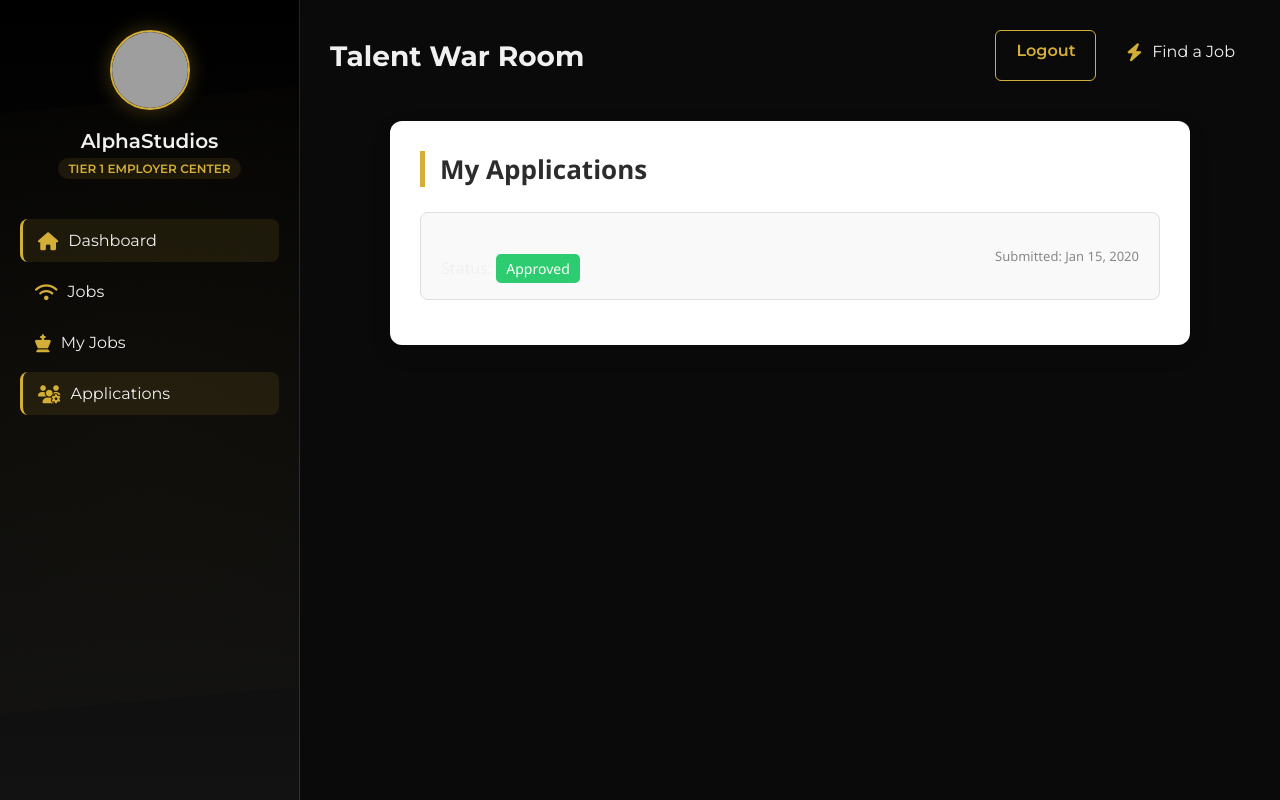
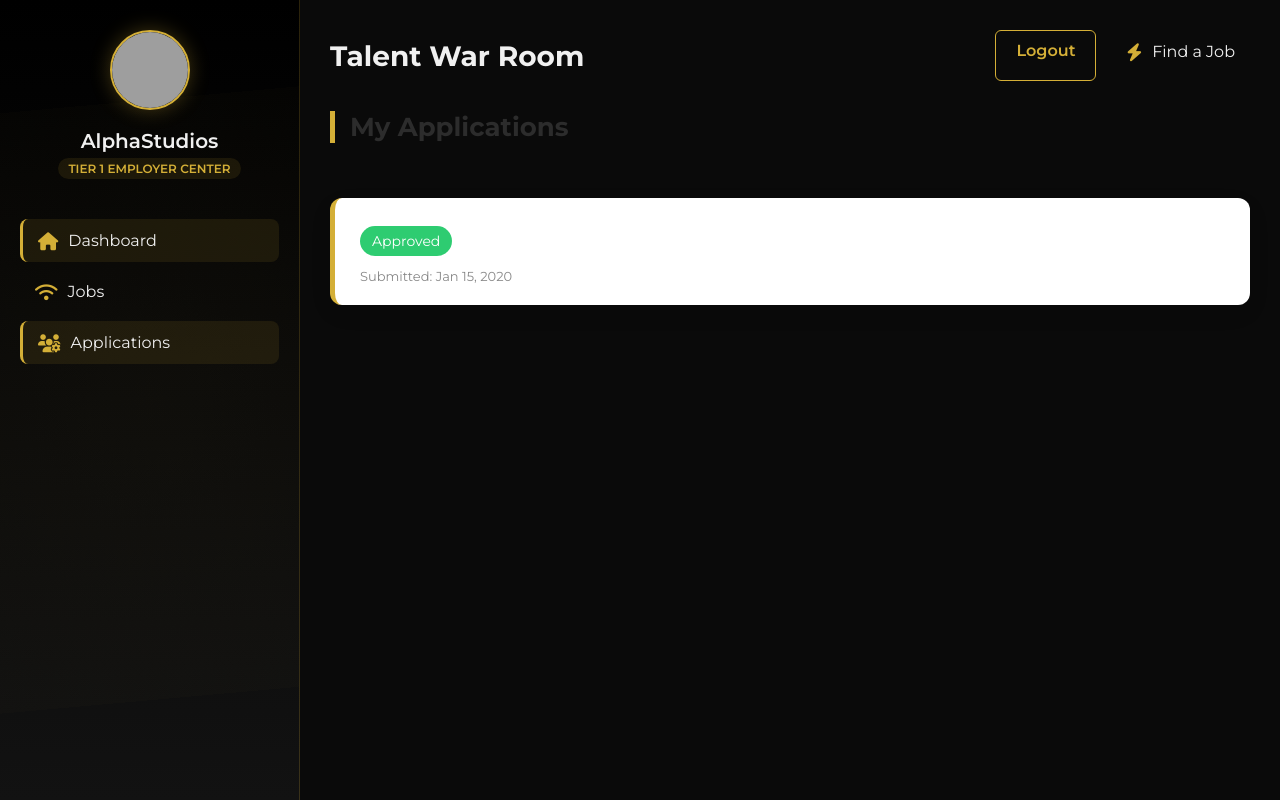
Before and after one commit to Ghalib92/STUDENTS-PART-TIME-JOBSITE, a Django app: page /applications/ in a window 1280 px wide. Run offline with Django 5.2, Linux system fonts and the light colour scheme; a user stored in the database is signed in; tables that the repository leaves empty hold one stand-in row (values such as "Sample post"); data that the repository does not hold is empty; some libraries are stand-ins or nearby versions; grey boxes are pictures that could not be loaded.

Commit message:
Base styling

```diff
--- a/Student_Jobsite/Pages/templates/Staff/base.html
+++ b/Student_Jobsite/Pages/templates/Staff/base.html
@@ -567,11 +567,6 @@
                     <span>Jobs</span>
                 </a>
 
-                <a href="/my-jobs/" class="nav-link">
-                    <i class="fas fa-chess-king"></i>
-                    <span>My Jobs</span>
-                </a>
-
                 <a href="/applications/" class="nav-link">
                     <i class="fas fa-users-cog"></i>
                     <span>Applications</span>
--- a/Student_Jobsite/Pages/templates/my_applications.html
+++ b/Student_Jobsite/Pages/templates/my_applications.html
@@ -2,97 +2,100 @@
 
 {% block content %}
 <style>
-    .container {
-        max-width: 800px;
-        margin: 40px auto;
-        padding: 30px;
+    .application-grid {
+        display: grid;
+        grid-template-columns: repeat(auto-fit, minmax(280px, 1fr));
+        gap: 20px;
+        padding: 30px 0;
+    }
+
+    .application-card {
         background-color: #ffffff;
         border-radius: 12px;
-        box-shadow: 0 8px 24px rgba(0, 0, 0, 0.08);
-        font-family: 'Segoe UI', sans-serif;
+        box-shadow: 0 8px 24px rgba(0, 0, 0, 0.06);
+        padding: 20px 25px;
+        transition: transform 0.3s ease, box-shadow 0.3s ease;
+        border-left: 5px solid #d4af37;
     }
 
-    h2 {
+    .application-card:hover {
+        transform: translateY(-4px);
+        box-shadow: 0 10px 28px rgba(0, 0, 0, 0.1);
+    }
+
+    .application-card h4 {
+        margin-bottom: 8px;
+        font-size: 20px;
+        color: #2c2c2c;
+    }
+
+    .application-card .status {
+        margin-bottom: 10px;
+        display: inline-block;
+        padding: 6px 12px;
+        border-radius: 20px;
+        font-size: 14px;
+        font-weight: 500;
+    }
+
+    .status.approved {
+        background-color: #2ecc71;
+        color: white;
+    }
+
+    .status.rejected {
+        background-color: #e74c3c;
+        color: white;
+    }
+
+    .status.pending {
+        background-color: #7f8c8d;
+        color: white;
+    }
+
+    .application-card small {
+        font-size: 13px;
+        color: #888;
+    }
+
+    .application-section-title {
         font-size: 26px;
         font-weight: bold;
         color: #2c2c2c;
-        margin-bottom: 25px;
         border-left: 5px solid #d4af37;
         padding-left: 15px;
+        margin-bottom: 25px;
     }
 
-    .list-group-item {
-        background-color: #f9f9f9;
-        border: 1px solid #ddd;
-        border-radius: 8px;
-        margin-bottom: 15px;
-        padding: 20px;
-        display: flex;
-        justify-content: space-between;
-        align-items: center;
-    }
-
-    .list-group-item strong {
-        font-size: 18px;
-        color: #333;
-    }
-
-    .badge {
-        padding: 5px 10px;
-        font-size: 14px;
-        border-radius: 5px;
-        font-weight: 500;
-    }
-
-    .bg-success {
-        background-color: #2ecc71 !important;
-        color: white;
-    }
-
-    .bg-danger {
-        background-color: #e74c3c !important;
-        color: white;
-    }
-
-    .bg-secondary {
-        background-color: #7f8c8d !important;
-        color: white;
-    }
-
-    small {
-        color: #888;
-        font-size: 13px;
-    }
-
-    p {
+    .no-applications {
         font-size: 16px;
         color: #555;
+        padding: 20px 0;
     }
 </style>
 
 <div class="container mt-4">
-    <h2>My Applications</h2>
+    <h2 class="application-section-title">My Applications</h2>
     {% if applications %}
-        <ul class="list-group">
-            {% for app in applications %}
-            <li class="list-group-item d-flex justify-content-between align-items-center">
-                <div>
-                    <strong>{{ app.job.title }}</strong><br>
-                    Status:
-                    {% if app.status == 'approved' %}
-                        <span class="badge bg-success">Approved</span>
-                    {% elif app.status == 'rejected' %}
-                        <span class="badge bg-danger">Rejected</span>
-                    {% else %}
-                        <span class="badge bg-secondary">Pending</span>
-                    {% endif %}
-                </div>
-                <small>Submitted: {{ app.submitted_at|date:"M d, Y" }}</small>
-            </li>
-            {% endfor %}
-        </ul>
+    <div class="application-grid">
+        {% for app in applications %}
+        <div class="application-card">
+            <h4>{{ app.job.title }}</h4>
+            {% if app.status == 'approved' %}
+                <span class="status approved">Approved</span>
+            {% elif app.status == 'rejected' %}
+                <span class="status rejected">Rejected</span>
+            {% else %}
+                <span class="status pending">Pending</span>
+            {% endif %}
+            <br>
+            <small>Submitted: {{ app.submitted_at|date:"M d, Y" }}</small>
+        </div>
+        {% endfor %}
+    </div>
     {% else %}
-        <p>You haven’t applied to any jobs yet.</p>
+    <p class="no-applications">You haven’t applied to any jobs yet.</p>
     {% endif %}
 </div>
+
 {% endblock %}
```
Also changed, not shown: Student_Jobsite/Pages/templates/applications.html (+25 -33 lines), Student_Jobsite/Pages/templates/employee_dashboard.html (+41 -58 lines), Student_Jobsite/Pages/templates/employer_dashboard.html (+38 -51 lines), Student_Jobsite/Pages/templates/job_list.html (+55 -39 lines), Student_Jobsite/Pages/templates/post_job.html (+89 -0 lines).
